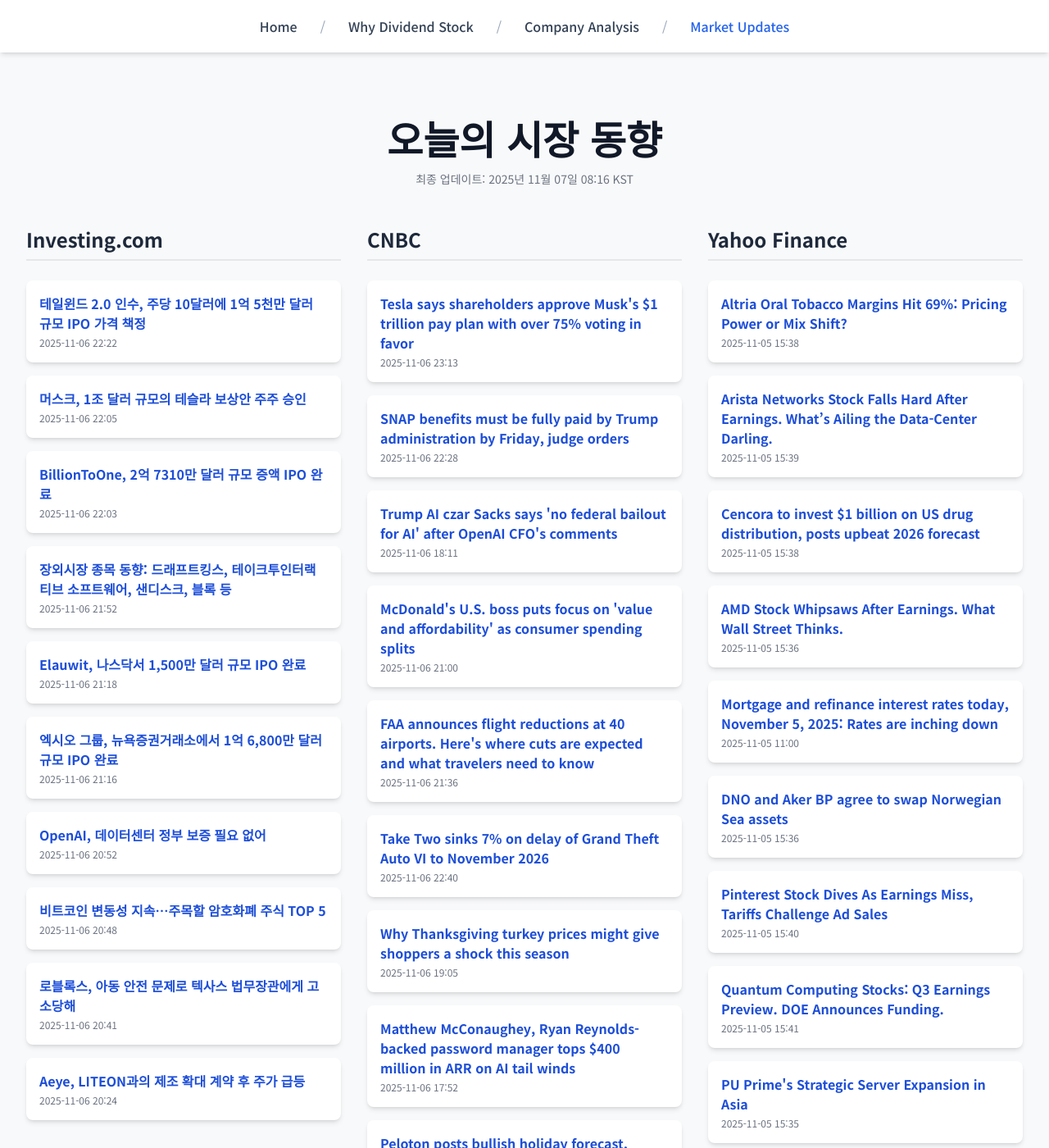
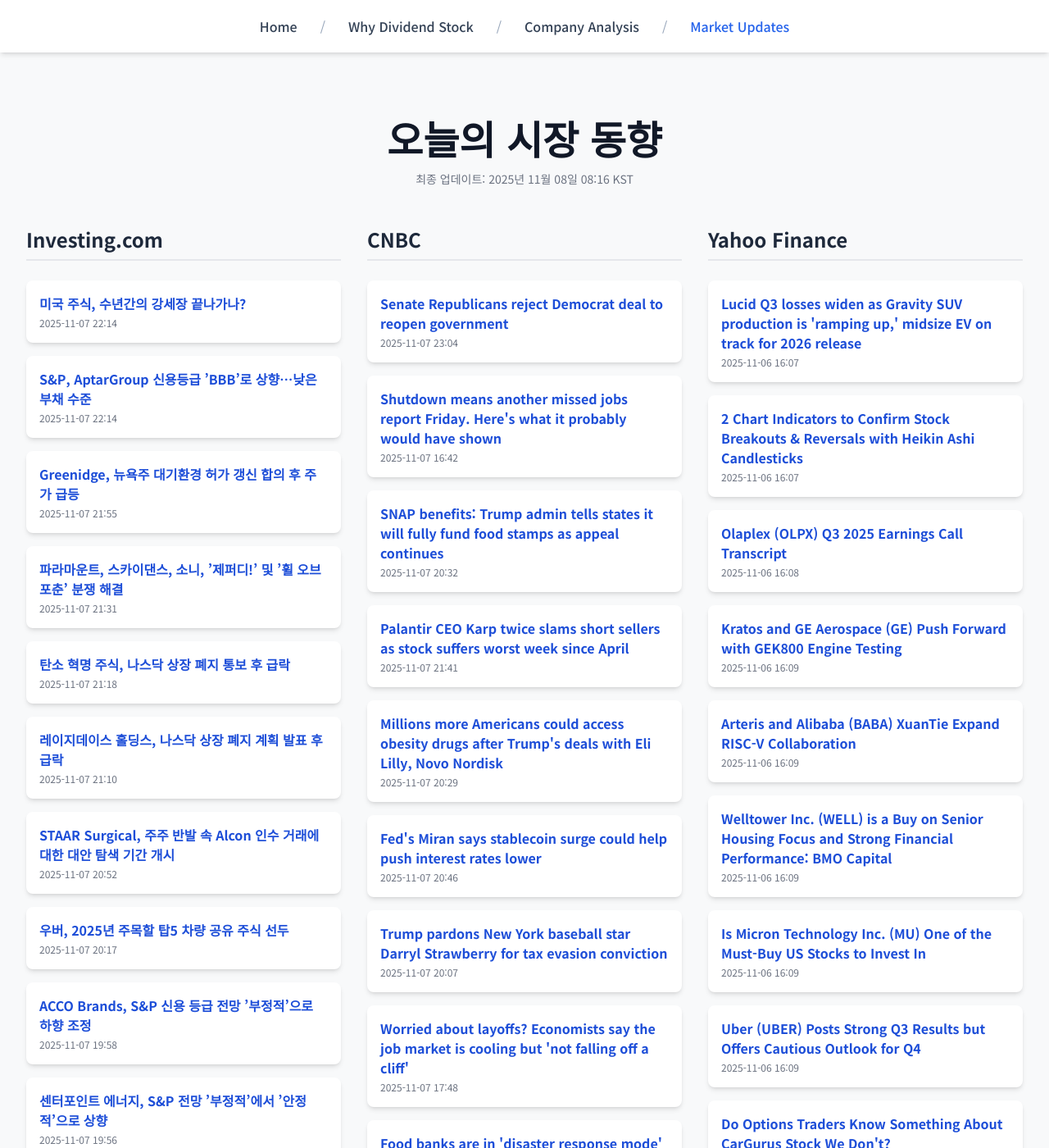
Before and after one commit to Kay-Hwang/my-company-analysis, a Jekyll site: the page built from market-updates.html, in a window 1280 px wide and 1400 px high. Shown: the whole window at 82% size. Built offline with Jekyll 4.4.1, drawn with Linux system fonts in a browser that asks for light colours; nearby versions of some CDN libraries; a script that is not in the unit is left out; some of the changed text lies outside the part shown.

Commit message:
Update daily data

```diff
--- a/_data/latest_data.json
+++ b/_data/latest_data.json
@@ -1,190 +1,190 @@
 {
-  "lastUpdated": "2025년 11월 07일 08:16 KST",
+  "lastUpdated": "2025년 11월 08일 08:16 KST",
   "news": {
     "investing": [
       {
-        "title": "테일윈드 2.0 인수, 주당 10달러에 1억 5천만 달러 규모 IPO 가격 책정",
-        "link": "https://kr.investing.com/news/stock-market-news/article-432SI-1705964",
-        "pubDate": "2025-11-06 22:22:12",
-        "summary": "테일윈드 2.0 인수, 주당 10달러에 1억 5천만 달러 규모 IPO 가격 책정"
+        "title": "미국 주식, 수년간의 강세장 끝나가나?",
+        "link": "https://kr.investing.com/news/stock-market-news/article-1708159",
+        "pubDate": "2025-11-07 22:14:55",
+        "summary": "미국 주식, 수년간의 강세장 끝나가나?"
       },
       {
-        "title": "머스크, 1조 달러 규모의 테슬라 보상안 주주 승인",
-        "link": "https://kr.investing.com/news/stock-market-news/article-1705907",
-        "pubDate": "2025-11-06 22:05:17",
-        "summary": "머스크, 1조 달러 규모의 테슬라 보상안 주주 승인"
+        "title": "S&P, AptarGroup 신용등급 ’BBB’로 상향…낮은 부채 수준",
+        "link": "https://kr.investing.com/news/stock-market-news/article-93CH-1708154",
+        "pubDate": "2025-11-07 22:14:15",
+        "summary": "S&P, AptarGroup 신용등급 ’BBB’로 상향…낮은 부채 수준"
       },
       {
-        "title": "BillionToOne, 2억 7310만 달러 규모 증액 IPO 완료",
-        "link": "https://kr.investing.com/news/stock-market-news/article-432SI-1705902",
-        "pubDate": "2025-11-06 22:03:08",
-        "summary": "BillionToOne, 2억 7310만 달러 규모 증액 IPO 완료"
+        "title": "Greenidge, 뉴욕주 대기환경 허가 갱신 합의 후 주가 급등",
+        "link": "https://kr.investing.com/news/stock-market-news/article-93CH-1708123",
+        "pubDate": "2025-11-07 21:55:50",
+        "summary": "Greenidge, 뉴욕주 대기환경 허가 갱신 합의 후 주가 급등"
       },
       {
-        "title": "장외시장 종목 동향: 드래프트킹스, 테이크투인터랙티브 소프트웨어, 샌디스크, 블록 등",
-        "link": "https://kr.investing.com/news/stock-market-news/article-432SI-1705868",
-        "pubDate": "2025-11-06 21:52:30",
-        "summary": "장외시장 종목 동향: 드래프트킹스, 테이크투인터랙티브 소프트웨어, 샌디스크, 블록 등"
+        "title": "파라마운트, 스카이댄스, 소니, ’제퍼디!’ 및 ’휠 오브 포춘’ 분쟁 해결",
+        "link": "https://kr.investing.com/news/stock-market-news/article-93CH-1708083",
+        "pubDate": "2025-11-07 21:31:12",
+        "summary": "파라마운트, 스카이댄스, 소니, ’제퍼디!’ 및 ’휠 오브 포춘’ 분쟁 해결"
       },
       {
-        "title": "Elauwit, 나스닥서 1,500만 달러 규모 IPO 완료",
-        "link": "https://kr.investing.com/news/stock-market-news/article-432SI-1705697",
-        "pubDate": "2025-11-06 21:18:08",
-        "summary": "Elauwit, 나스닥서 1,500만 달러 규모 IPO 완료"
+        "title": "탄소 혁명 주식, 나스닥 상장 폐지 통보 후 급락",
+        "link": "https://kr.investing.com/news/stock-market-news/article-93CH-1708067",
+        "pubDate": "2025-11-07 21:18:12",
+        "summary": "탄소 혁명 주식, 나스닥 상장 폐지 통보 후 급락"
       },
       {
-        "title": "엑시오 그룹, 뉴욕증권거래소에서 1억 6,800만 달러 규모 IPO 완료",
-        "link": "https://kr.investing.com/news/stock-market-news/article-432SI-1705679",
-        "pubDate": "2025-11-06 21:16:14",
-        "summary": "엑시오 그룹, 뉴욕증권거래소에서 1억 6,800만 달러 규모 IPO 완료"
+        "title": "레이지데이스 홀딩스, 나스닥 상장 폐지 계획 발표 후 급락",
+        "link": "https://kr.investing.com/news/stock-market-news/article-93CH-1708041",
+        "pubDate": "2025-11-07 21:10:15",
+        "summary": "레이지데이스 홀딩스, 나스닥 상장 폐지 계획 발표 후 급락"
       },
       {
-        "title": "OpenAI, 데이터센터 정부 보증 필요 없어",
-        "link": "https://kr.investing.com/news/stock-market-news/article-93CH-1705589",
-        "pubDate": "2025-11-06 20:52:24",
-        "summary": "OpenAI, 데이터센터 정부 보증 필요 없어"
+        "title": "STAAR Surgical, 주주 반발 속 Alcon 인수 거래에 대한 대안 탐색 기간 개시",
+        "link": "https://kr.investing.com/news/stock-market-news/article-1708022",
+        "pubDate": "2025-11-07 20:52:14",
+        "summary": "STAAR Surgical, 주주 반발 속 Alcon 인수 거래에 대한 대안 탐색 기간 개시"
       },
       {
-        "title": "비트코인 변동성 지속…주목할 암호화폐 주식 TOP 5",
-        "link": "https://kr.investing.com/news/stock-market-news/article-93CH-1705584",
-        "pubDate": "2025-11-06 20:48:10",
-        "summary": "비트코인 변동성 지속…주목할 암호화폐 주식 TOP 5"
+        "title": "우버, 2025년 주목할 탑5 차량 공유 주식 선두",
+        "link": "https://kr.investing.com/news/stock-market-news/article-93CH-1708009",
+        "pubDate": "2025-11-07 20:17:37",
+        "summary": "우버, 2025년 주목할 탑5 차량 공유 주식 선두"
       },
       {
-        "title": "로블록스, 아동 안전 문제로 텍사스 법무장관에게 고소당해",
-        "link": "https://kr.investing.com/news/stock-market-news/article-93CH-1705579",
-        "pubDate": "2025-11-06 20:41:47",
-        "summary": "로블록스, 아동 안전 문제로 텍사스 법무장관에게 고소당해"
+        "title": "ACCO Brands, S&P 신용 등급 전망 ’부정적’으로 하향 조정",
+        "link": "https://kr.investing.com/news/stock-market-news/article-93CH-1707992",
+        "pubDate": "2025-11-07 19:58:29",
+        "summary": "ACCO Brands, S&P 신용 등급 전망 ’부정적’으로 하향 조정"
       },
       {
-        "title": "Aeye, LITEON과의 제조 확대 계약 후 주가 급등",
-        "link": "https://kr.investing.com/news/stock-market-news/article-93CH-1705566",
-        "pubDate": "2025-11-06 20:24:43",
-        "summary": "Aeye, LITEON과의 제조 확대 계약 후 주가 급등"
+        "title": "센터포인트 에너지, S&P 전망 ’부정적’에서 ’안정적’으로 상향",
+        "link": "https://kr.investing.com/news/stock-market-news/article-93CH-1707987",
+        "pubDate": "2025-11-07 19:56:57",
+        "summary": "센터포인트 에너지, S&P 전망 ’부정적’에서 ’안정적’으로 상향"
       }
     ],
     "cnbc": [
       {
-        "title": "Tesla says shareholders approve Musk's $1 trillion pay plan with over 75% voting in favor",
-        "link": "https://www.cnbc.com/2025/11/06/tesla-shareholders-musk-pay.html",
-        "pubDate": "Thu, 06 Nov 2025 23:13:39 GMT",
-        "summary": "Tesla shareholders approved CEO Elon Musk's historic pay package at the company's annual shareholders meeting in Austin, Texas."
+        "title": "Senate Republicans reject Democrat deal to reopen government",
+        "link": "https://www.cnbc.com/2025/11/07/government-shutdown-democrats-schumer-trump-aca.html",
+        "pubDate": "Fri, 07 Nov 2025 23:04:37 GMT",
+        "summary": "The U.S. government shutdown has dragged on for 38 days because of a dispute over whether ACA tax credits should be included in a stop-gap funding bill."
       },
       {
-        "title": "SNAP benefits must be fully paid by Trump administration by Friday, judge orders",
-        "link": "https://www.cnbc.com/2025/11/06/snap-trump-food-stamps-shutdown.html",
-        "pubDate": "Thu, 06 Nov 2025 22:28:21 GMT",
-        "summary": "The Trump administration recently said it would not pay any SNAP benefits, but then offered partial funding of the food stamp program after a judge's ruling."
+        "title": "Shutdown means another missed jobs report Friday. Here's what it probably would have shown",
+        "link": "https://www.cnbc.com/2025/11/07/shutdown-means-missed-jobs-report-friday-what-it-probably-would-have-shown.html",
+        "pubDate": "Fri, 07 Nov 2025 16:42:55 GMT",
+        "summary": "Jobs Friday won't be happening again this week as the record-long government shutdown has resulted in a lack of official data."
       },
       {
-        "title": "Trump AI czar Sacks says 'no federal bailout for AI' after OpenAI CFO's comments",
-        "link": "https://www.cnbc.com/2025/11/06/trump-ai-sacks-federal-bailout-openai-friar.html",
-        "pubDate": "Thu, 06 Nov 2025 18:11:40 GMT",
-        "summary": "Sacks' comments came after OpenAI CFO Sarah Friar mentioned a federal \"backstop\" during a conference."
+        "title": "SNAP benefits: Trump admin tells states it will fully fund food stamps as appeal continues",
+        "link": "https://www.cnbc.com/2025/11/07/snap-trump-appeals-food-stamps.html",
+        "pubDate": "Fri, 07 Nov 2025 20:32:33 GMT",
+        "summary": "The Trump administration tried not to pay for any food stamps in November because of the government shutdown. It now proposes partial SNAP benefits."
       },
       {
-        "title": "McDonald's U.S. boss puts focus on 'value and affordability' as consumer spending splits",
-        "link": "https://www.cnbc.com/2025/11/06/mcdonalds-us-boss-memo-value-affordability.html",
-        "pubDate": "Thu, 06 Nov 2025 21:00:27 GMT",
-        "summary": "McDonald's U.S. President Joe Erlinger told operators the brand was \"moving in the right direction\" as it continues a more-than-yearlong push on value."
+        "title": "Palantir CEO Karp twice slams short sellers as stock suffers worst week since April",
+        "link": "https://www.cnbc.com/2025/11/07/palantir-ceo-alex-karp-ai-short-sellers.html",
+        "pubDate": "Fri, 07 Nov 2025 21:41:18 GMT",
+        "summary": "Palantir CEO Alex Karp twice confronted short sellers this week as the company's shares suffered a double-digit drop."
       },
       {
-        "title": "FAA announces flight reductions at 40 airports. Here's where cuts are expected and what travelers need to know",
-        "link": "https://www.cnbc.com/2025/11/06/airport-flight-reductions-faa.html",
-        "pubDate": "Thu, 06 Nov 2025 21:36:45 GMT",
-        "summary": "The Federal Aviation Administration announced a reduction across 40 airports beginning Friday. Here's what travelers need to know."
+        "title": "Millions more Americans could access obesity drugs after Trump's deals with Eli Lilly, Novo Nordisk",
+        "link": "https://www.cnbc.com/2025/11/07/trump-deals-with-lilly-novo-nordisk-could-broaden-obesity-drug-access.html",
+        "pubDate": "Fri, 07 Nov 2025 20:29:30 GMT",
+        "summary": "Medicare will start covering obesity drugs for the first time, which could open access to millions of seniors and spur more private insurers to follow suit."
       },
       {
-        "title": "Take Two sinks 7% on delay of Grand Theft Auto VI to November 2026",
-        "link": "https://www.cnbc.com/2025/11/06/take-two-gta-vi-delay.html",
-        "pubDate": "Thu, 06 Nov 2025 22:40:14 GMT",
-        "summary": "GTA VI was initially set for a fall 2025 launch but has faced multiple delays."
+        "title": "Fed's Miran says stablecoin surge could help push interest rates lower",
+        "link": "https://www.cnbc.com/2025/11/07/feds-miran-says-stablecoin-surge-could-help-push-interest-rates-lower.html",
+        "pubDate": "Fri, 07 Nov 2025 20:46:48 GMT",
+        "summary": "The central banker said the Fed might need to lower its own policy rate to avoid unintentionally slowing the economy."
       },
       {
-        "title": "Why Thanksgiving turkey prices might give shoppers a shock this season",
-        "link": "https://www.cnbc.com/2025/11/06/turkey-thanksgiving-prices-bird-flu.html",
-        "pubDate": "Thu, 06 Nov 2025 19:05:42 GMT",
-        "summary": "Avian flu virus decimated turkey flocks in the United States to their lowest level in 40 years before the 2025 holiday season."
+        "title": "Trump pardons New York baseball star Darryl Strawberry for tax evasion conviction",
+        "link": "https://www.cnbc.com/2025/11/07/trump-pardons-darryl-strawberry-tax-evasion.html",
+        "pubDate": "Fri, 07 Nov 2025 20:07:25 GMT",
+        "summary": "President Donald Trump has pardoned multiple high-profile figures since returning to the White House, including Binance founder Changpeng Zhao."
       },
       {
-        "title": "Matthew McConaughey, Ryan Reynolds-backed password manager tops $400 million in ARR on AI tail winds",
-        "link": "https://www.cnbc.com/2025/11/06/ryan-reynolds-backed-1password-tops-400-million-in-arr.html",
-        "pubDate": "Thu, 06 Nov 2025 17:52:49 GMT",
-        "summary": "Canadian cybersecurity startup 1Password has surpassed $400 million in annual recurring revenue."
+        "title": "Worried about layoffs? Economists say the job market is cooling but 'not falling off a cliff'",
+        "link": "https://www.cnbc.com/2025/11/07/-economists-say-job-market-is-cooling-but-not-falling-off-a-cliff.html",
+        "pubDate": "Fri, 07 Nov 2025 17:48:12 GMT",
+        "summary": "Job experts say they're not in panic mode just yet. Here are the numbers to focus on."
       },
       {
-        "title": "Peloton posts bullish holiday forecast, betting that shoppers will spend big on new product lineup",
-        "link": "https://www.cnbc.com/2025/11/06/peloton-pton-earnings-q1-2026.html",
-        "pubDate": "Thu, 06 Nov 2025 23:15:15 GMT",
-        "summary": "Peloton beat Wall Street's expectations on the top and bottom lines and issued strong holiday guidance."
+        "title": "Food banks are in 'disaster response mode' due to shutdown and SNAP cuts, leaders say: 'The damage gets worse and worse' every day",
+        "link": "https://www.cnbc.com/2025/11/07/food-banks-are-in-disaster-response-mode-due-to-shutdown-and-snap-cuts-leaders-say.html",
+        "pubDate": "Fri, 07 Nov 2025 16:55:28 GMT",
+        "summary": "Food bank leaders across the U.S. are responding to 'a great increase in need' due to SNAP disruption."
       },
       {
-        "title": "Duolingo stock plunges 25%, its worst session ever, as company prioritizes user growth",
-        "link": "https://www.cnbc.com/2025/11/06/duolingo-duol-stock-q3-earnings-2025.html",
-        "pubDate": "Thu, 06 Nov 2025 21:07:09 GMT",
-        "summary": "CEO and co-founder Luis von Ahn told CNBC that the company has shifted its investment strategy in recent months to focus on long-term initiatives."
+        "title": "Affirm CEO says furloughed federal employees are starting to lose interest in shopping",
+        "link": "https://www.cnbc.com/2025/11/07/affirm-government-shutdown-shopping.html",
+        "pubDate": "Fri, 07 Nov 2025 21:06:33 GMT",
+        "summary": "Affirm CEO Max Levchin said as the government shutdown drags on, there are signs of shifting shopping habits from federal workers."
       }
     ],
     "yahoo": [
       {
-        "title": "Altria Oral Tobacco Margins Hit 69%: Pricing Power or Mix Shift?",
-        "link": "https://finance.yahoo.com/news/altria-oral-tobacco-margins-hit-153800927.html",
-        "pubDate": "2025-11-05T15:38:00Z",
-        "summary": "Altria Oral Tobacco Margins Hit 69%: Pricing Power or Mix Shift?"
+        "title": "Lucid Q3 losses widen as Gravity SUV production is 'ramping up,' midsize EV on track for 2026 release",
+        "link": "https://finance.yahoo.com/news/lucid-q3-losses-widen-as-gravity-suv-production-is-ramping-up-midsize-ev-on-track-for-2026-release-160723902.html",
+        "pubDate": "2025-11-06T16:07:23Z",
+        "summary": "Lucid Q3 losses widen as Gravity SUV production is 'ramping up,' midsize EV on track for 2026 release"
       },
       {
-        "title": "Arista Networks Stock Falls Hard After Earnings. What’s Ailing the Data-Center Darling.",
-        "link": "https://www.barrons.com/articles/arista-networks-stock-price-earnings-41b6e458?siteid=yhoof2&yptr=yahoo",
-        "pubDate": "2025-11-05T15:39:00Z",
-        "summary": "Arista Networks Stock Falls Hard After Earnings. What’s Ailing the Data-Center Darling."
+        "title": "2 Chart Indicators to Confirm Stock Breakouts & Reversals with Heikin Ashi Candlesticks",
+        "link": "https://finance.yahoo.com/news/2-chart-indicators-confirm-stock-160719025.html",
+        "pubDate": "2025-11-06T16:07:19Z",
+        "summary": "2 Chart Indicators to Confirm Stock Breakouts & Reversals with Heikin Ashi Candlesticks"
       },
       {
-        "title": "Cencora to invest $1 billion on US drug distribution, posts upbeat 2026 forecast",
-        "link": "https://finance.yahoo.com/news/cencora-invest-1-billion-us-153805105.html",
-        "pubDate": "2025-11-05T15:38:05Z",
-        "summary": "Cencora to invest $1 billion on US drug distribution, posts upbeat 2026 forecast"
+        "title": "Olaplex (OLPX) Q3 2025 Earnings Call Transcript",
+        "link": "https://finance.yahoo.com/news/olaplex-olpx-q3-2025-earnings-160804200.html",
+        "pubDate": "2025-11-06T16:08:04Z",
+        "summary": "Olaplex (OLPX) Q3 2025 Earnings Call Transcript"
       },
       {
-        "title": "AMD Stock Whipsaws After Earnings. What Wall Street Thinks.",
-        "link": "https://www.barrons.com/articles/amd-earnings-stock-price-87f3b1f6?siteid=yhoof2&yptr=yahoo",
-        "pubDate": "2025-11-05T15:36:00Z",
-        "summary": "AMD Stock Whipsaws After Earnings. What Wall Street Thinks."
+        "title": "Kratos and GE Aerospace (GE) Push Forward with GEK800 Engine Testing",
+        "link": "https://finance.yahoo.com/news/kratos-ge-aerospace-ge-push-160907182.html",
+        "pubDate": "2025-11-06T16:09:07Z",
+        "summary": "Kratos and GE Aerospace (GE) Push Forward with GEK800 Engine Testing"
       },
       {
-        "title": "Mortgage and refinance interest rates today, November 5, 2025: Rates are inching down",
-        "link": "https://finance.yahoo.com/personal-finance/mortgages/article/mortgage-refinance-interest-rates-today-wednesday-november-5-2025-110014532.html",
-        "pubDate": "2025-11-05T11:00:14Z",
-        "summary": "Mortgage and refinance interest rates today, November 5, 2025: Rates are inching down"
+        "title": "Arteris and Alibaba (BABA) XuanTie Expand RISC-V Collaboration",
+        "link": "https://finance.yahoo.com/news/arteris-alibaba-baba-xuantie-expand-160906540.html",
+        "pubDate": "2025-11-06T16:09:06Z",
+        "summary": "Arteris and Alibaba (BABA) XuanTie Expand RISC-V Collaboration"
       },
       {
-        "title": "DNO and Aker BP agree to swap Norwegian Sea assets",
-        "link": "https://finance.yahoo.com/news/dno-aker-bp-agree-swap-153659292.html",
-        "pubDate": "2025-11-05T15:36:59Z",
-        "summary": "DNO and Aker BP agree to swap Norwegian Sea assets"
+        "title": "Welltower Inc. (WELL) is a Buy on Senior Housing Focus and Strong Financial Performance: BMO Capital",
+        "link": "https://finance.yahoo.com/news/welltower-inc-well-buy-senior-160912623.html",
+        "pubDate": "2025-11-06T16:09:12Z",
+        "summary": "Welltower Inc. (WELL) is a Buy on Senior Housing Focus and Strong Financial Performance: BMO Capital"
       },
       {
-        "title": "Pinterest Stock Dives As Earnings Miss, Tariffs Challenge Ad Sales",
-        "link": "https://www.investors.com/news/technology/pinterest-stock-q3-2025-earnings-pins-news/?src=A00220&yptr=yahoo",
-        "pubDate": "2025-11-05T15:40:39Z",
-        "summary": "Pinterest Stock Dives As Earnings Miss, Tariffs Challenge Ad Sales"
+        "title": "Is Micron Technology Inc. (MU) One of the Must-Buy US Stocks to Invest In",
+        "link": "https://finance.yahoo.com/news/micron-technology-inc-mu-one-160909630.html",
+        "pubDate": "2025-11-06T16:09:09Z",
+        "summary": "Is Micron Technology Inc. (MU) One of the Must-Buy US Stocks to Invest In"
       },
       {
-        "title": "Quantum Computing Stocks: Q3 Earnings Preview. DOE Announces Funding.",
-        "link": "https://www.investors.com/news/technology/quantum-computing-stocks-earnings-reports-q32025/?src=A00220&yptr=yahoo",
-        "pubDate": "2025-11-05T15:41:37Z",
-        "summary": "Quantum Computing Stocks: Q3 Earnings Preview. DOE Announces Funding."
+        "title": "Uber (UBER) Posts Strong Q3 Results but Offers Cautious Outlook for Q4",
+        "link": "https://finance.yahoo.com/news/uber-uber-posts-strong-q3-160903208.html",
+        "pubDate": "2025-11-06T16:09:03Z",
+        "summary": "Uber (UBER) Posts Strong Q3 Results but Offers Cautious Outlook for Q4"
       },
       {
-        "title": "PU Prime's Strategic Server Expansion in Asia",
-        "link": "https://finance.yahoo.com/news/pu-primes-strategic-server-expansion-153516178.html",
-        "pubDate": "2025-11-05T15:35:16Z",
-        "summary": "PU Prime's Strategic Server Expansion in Asia"
+        "title": "Do Options Traders Know Something About CarGurus Stock We Don't?",
+        "link": "https://finance.yahoo.com/news/options-traders-know-something-cargurus-160900727.html",
+        "pubDate": "2025-11-06T16:09:00Z",
+        "summary": "Do Options Traders Know Something About CarGurus Stock We Don't?"
       },
       {
-        "title": "How the government shutdown impacts the housing market: Loan availability, closing times, and more",
-        "link": "https://finance.yahoo.com/personal-finance/mortgages/article/how-government-shutdown-impacts-housing-market-173617101.html",
-        "pubDate": "2025-10-17T17:36:17Z",
-        "summary": "How the government shutdown impacts the housing market: Loan availability, closing times, and more"
+        "title": "NVIDIA Corporation (NVDA) Partners with Deutsche Telekom on €1B Data Center Project in Europe",
+        "link": "https://finance.yahoo.com/news/nvidia-corporation-nvda-partners-deutsche-160859643.html",
+        "pubDate": "2025-11-06T16:08:59Z",
+        "summary": "NVIDIA Corporation (NVDA) Partners with Deutsche Telekom on €1B Data Center Project in Europe"
       }
     ]
   }
```
